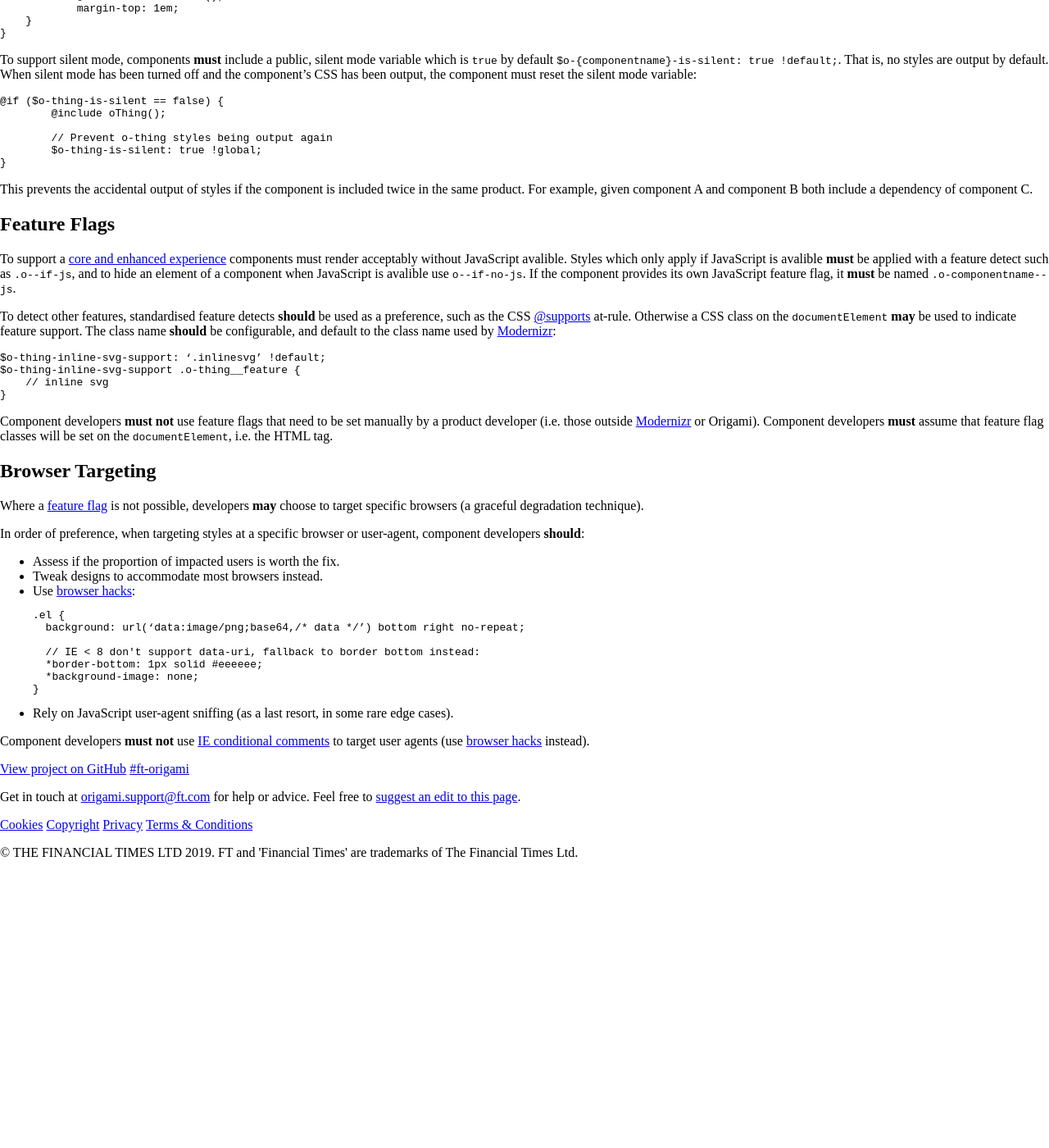
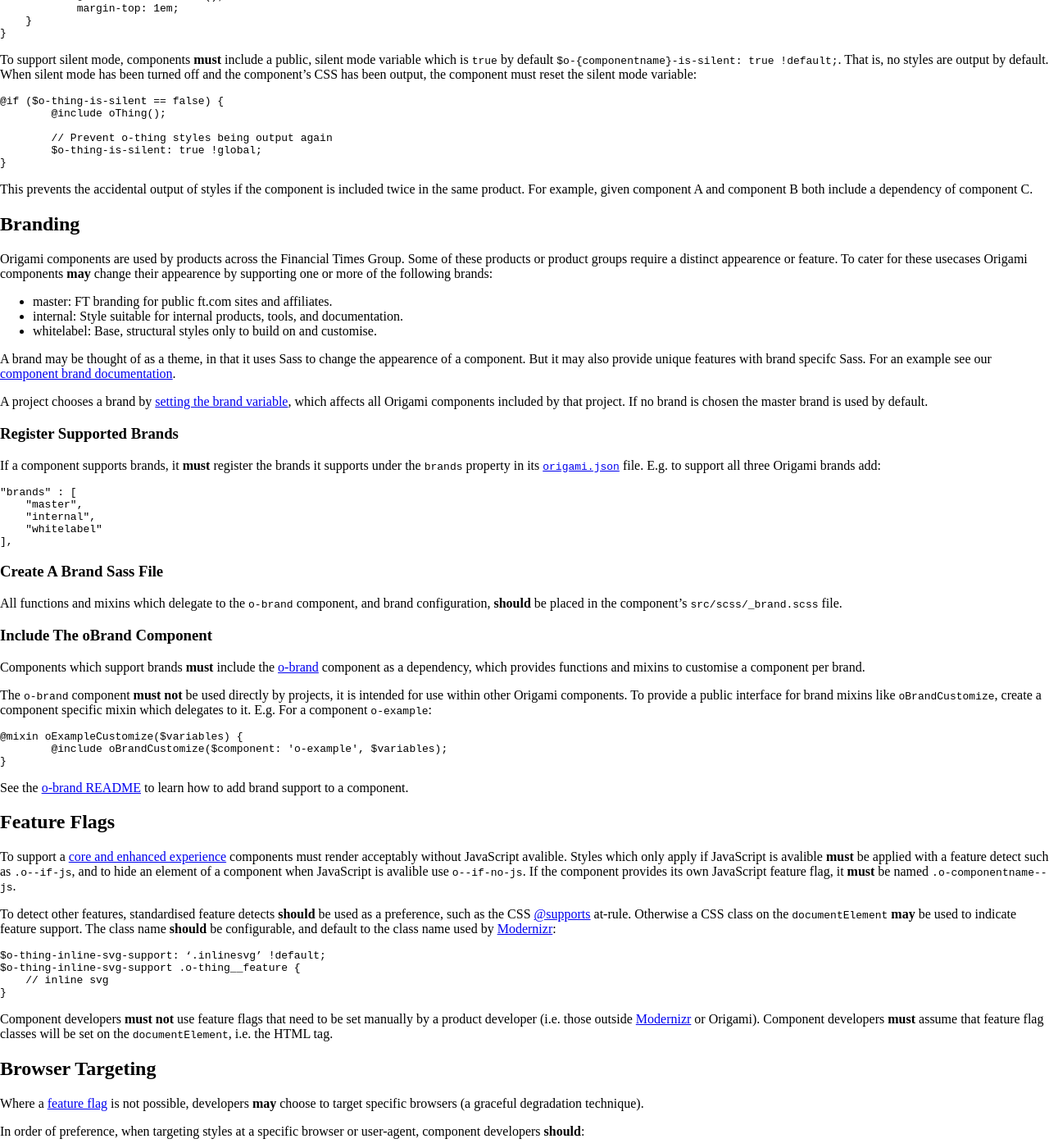
Before and after one commit to Financial-Times/origami-website, a Jekyll site: the page built from _specification-v1/sass.md, in a window 1280 px wide and 1400 px high, scrolled down 2546 px. Shown: the whole window at 82% size. Built offline with Jekyll 4.4.1, drawn with Linux system fonts in a browser that asks for light colours; a style sheet for code colours, icons or effects is not loaded; before the commit the page ends 3595 px from its top, so only the background shows below that.

Commit message:
Add branding to the spec. (#106)
* Add branding to the spec.

- Add brand requirements to the component spec. Link to the
`o-brand` readme for specifcs on implementation.
- Add brand to the manifest spec.

* Update manifest.md

* Update _specification-v1/sass.md

Co-Authored-By: notlee <notlee@users.noreply.github.com>

* Update _specification-v1/sass.md

Co-Authored-By: notlee <notlee@users.noreply.github.com>

````diff
--- a/_layouts/default.html
+++ b/_layouts/default.html
@@ -55,7 +55,7 @@
 
 </head>
 <body>
-	<div class="o-layout {% if layout.o_layout_type %}o-layout--{{layout.o_layout_type}}{% else %}o-layout--docs{% endif %}" data-o-component="o-layout" data-o-layout-nav-heading-selector="h2">
+	<div class="o-layout {% if layout.o_layout_type %}o-layout--{{layout.o_layout_type}}{% else %}o-layout--docs{% endif %}" data-o-component="o-layout" data-o-layout-nav-heading-selector="{% if page.nav_heading_selector %}{{page.nav_heading_selector}}{% else %}h2{% endif %}">
 		<div class="o-layout__header">
 			{% include header.html %}
 		</div>
--- a/_specification-v1/sass.md
+++ b/_specification-v1/sass.md
@@ -138,6 +138,48 @@ To support silent mode, components **must** include a public, silent mode variab
 
 This prevents the accidental output of styles if the component is included twice in the same product. For example, given component A and component B both include a dependency of component C.
 
+## Branding
+
+Origami components are used by products across the Financial Times Group. Some of these products or product groups require a distinct appearence or feature. To cater for these usecases Origami components **may** change their appearence by supporting one or more of the following brands:
+
+- master: FT branding for public ft.com sites and affiliates.
+- internal: Style suitable for internal products, tools, and documentation.
+- whitelabel: Base, structural styles only to build on and customise.
+
+A brand may be thought of as a theme, in that it uses Sass to change the appearence of a component. But it may also provide unique features with brand specifc Sass. For an example see our [component brand documentation](/docs/components/branding/).
+
+A project chooses a brand by [setting the brand variable](/docs/components/branding/#configure-your-projects-brand), which affects all Origami components included by that project. If no brand is chosen the master brand is used by default.
+
+### Register Supported Brands
+
+If a component supports brands, it **must** register the brands it supports under the `brands` property in its [`origami.json`](/spec/v1/manifest/) file.
+E.g. to support all three Origami brands add:
+
+```json
+"brands" : [
+    "master",
+    "internal",
+    "whitelabel"
+],
+```
+
+### Create A Brand Sass File
+
+All functions and mixins which delegate to the `o-brand` component, and brand configuration, **should** be placed in the component's `src/scss/_brand.scss` file.
+
+### Include The oBrand Component
+
+Components which support brands **must** include the [o-brand](https://registry.origami.ft.com/components/o-brand/readme) component as a dependency, which provides functions and mixins to customise a component per brand.
+
+The `o-brand` component **must not** be used directly by projects, it is intended for use within other Origami components. To provide a public interface for brand mixins like `oBrandCustomize`, create a component specific mixin which delegates to it. E.g. For a component `o-example`:
+```scss
+@mixin oExampleCustomize($variables) {
+	@include oBrandCustomize($component: 'o-example', $variables);
+}
+```
+
+See the [o-brand README](https://registry.origami.ft.com/components/o-brand/readme) to learn how to add brand support to a component.
+
 ## Feature Flags
 
 To support a [core and enhanced experience](/docs/components/compatibility/#core--enhanced-experiences) components must render acceptably without JavaScript avalible. Styles which only apply if JavaScript is avalible **must** be applied with a feature detect such as `.o--if-js`, and to hide an element of a component when JavaScript is avalible use `o--if-no-js`. If the component provides its own JavaScript feature flag, it **must** be named `.o-componentname--js`.
````
Also changed, not shown: _components/branding.md (+1 -1 lines), _specification-v1/manifest.md (+19 -1 lines).
